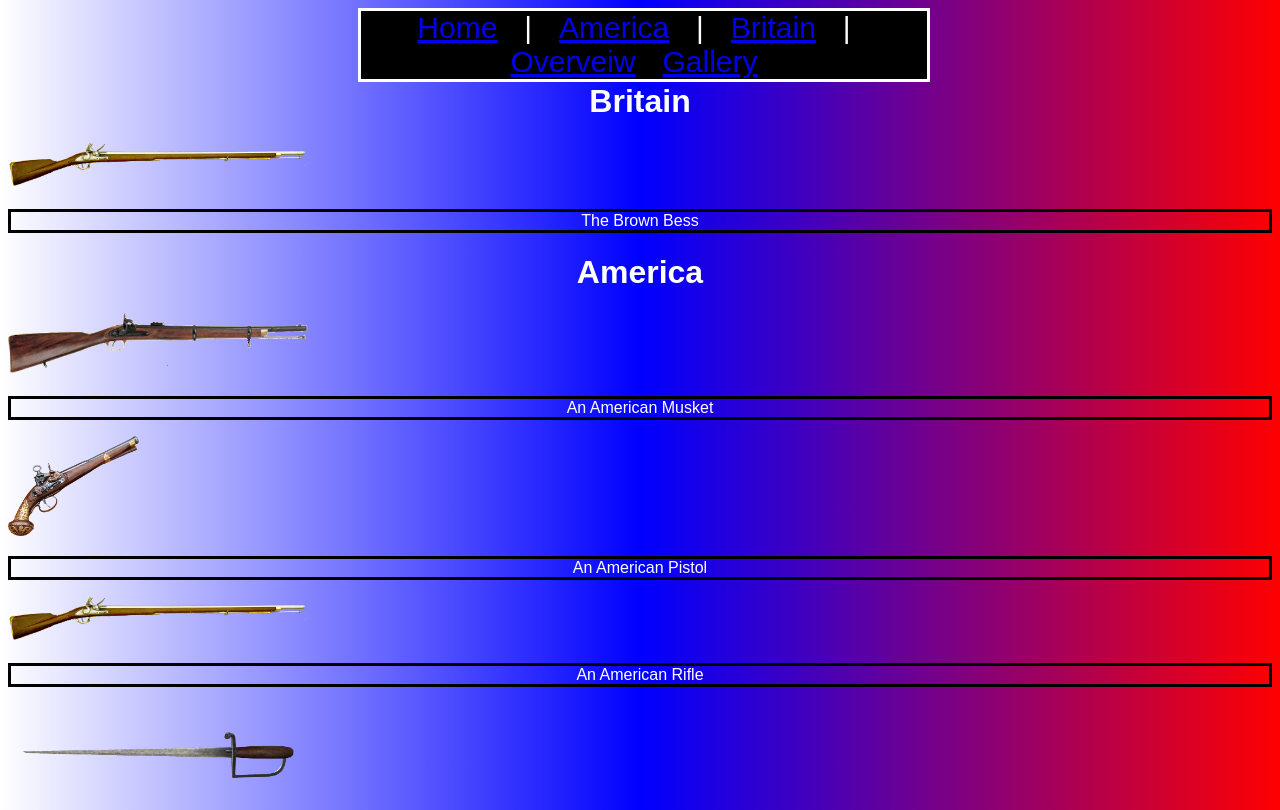
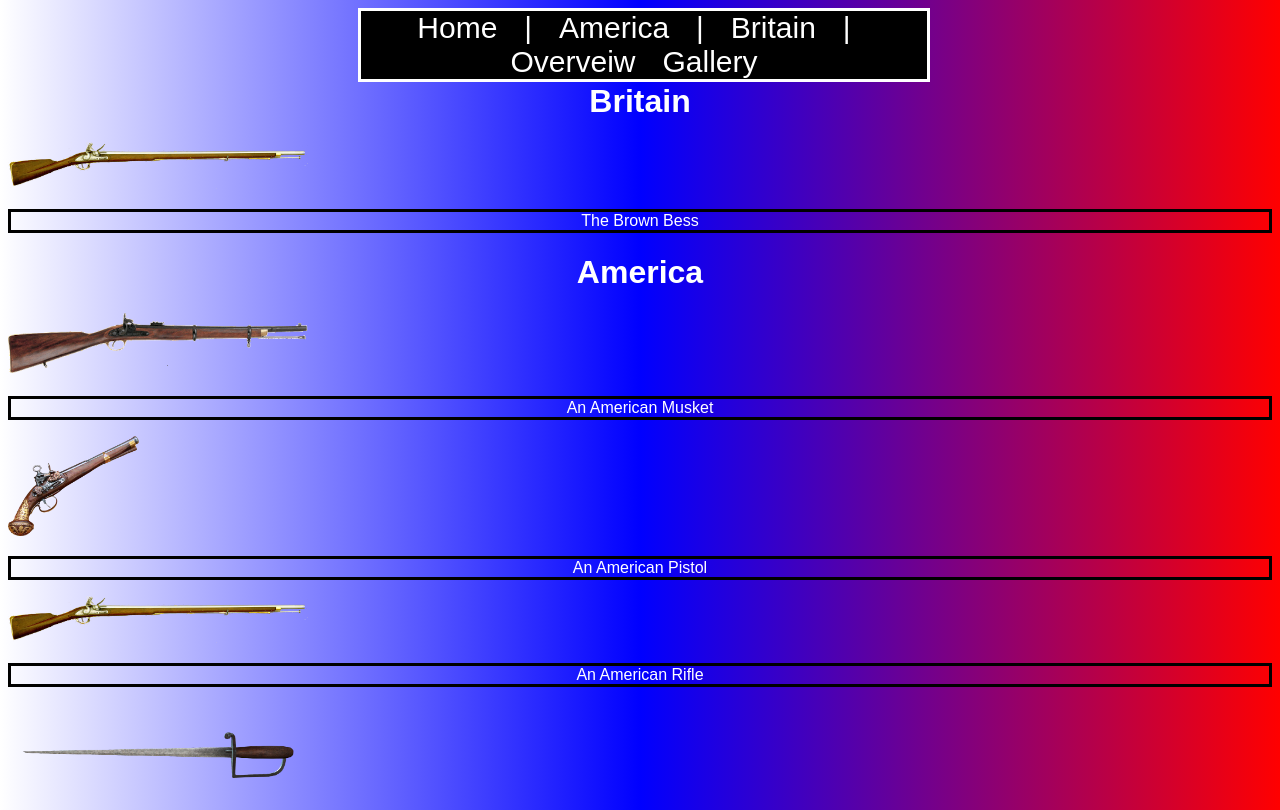
Before and after one commit to JuubiNaruto/revolutionary, a plain HTML site: page gallery.html in a window 1280 px wide. Shown: the top 810 px of the page. Drawn offline with Linux system fonts and the light colour scheme.

Commit message:
Update gallery.html

```diff
--- a/gallery.html
+++ b/gallery.html
@@ -7,15 +7,15 @@
     <link rel="icon" href="faviconnn.ico" type="image/x-icon">
     <style>
     .a{
+        text-align: none;
+        }
+    a{
     text-decoration: none;
     color: rgb(255, 255, 255);
-    text-align: center;
+    text-align: none;
     display: block;
     margin: 0 auto;
     font-family: Arial, Helvetica, sans-serif;
-        }
-    a{
-        text-align: none;
     }
 
     ul{
```
